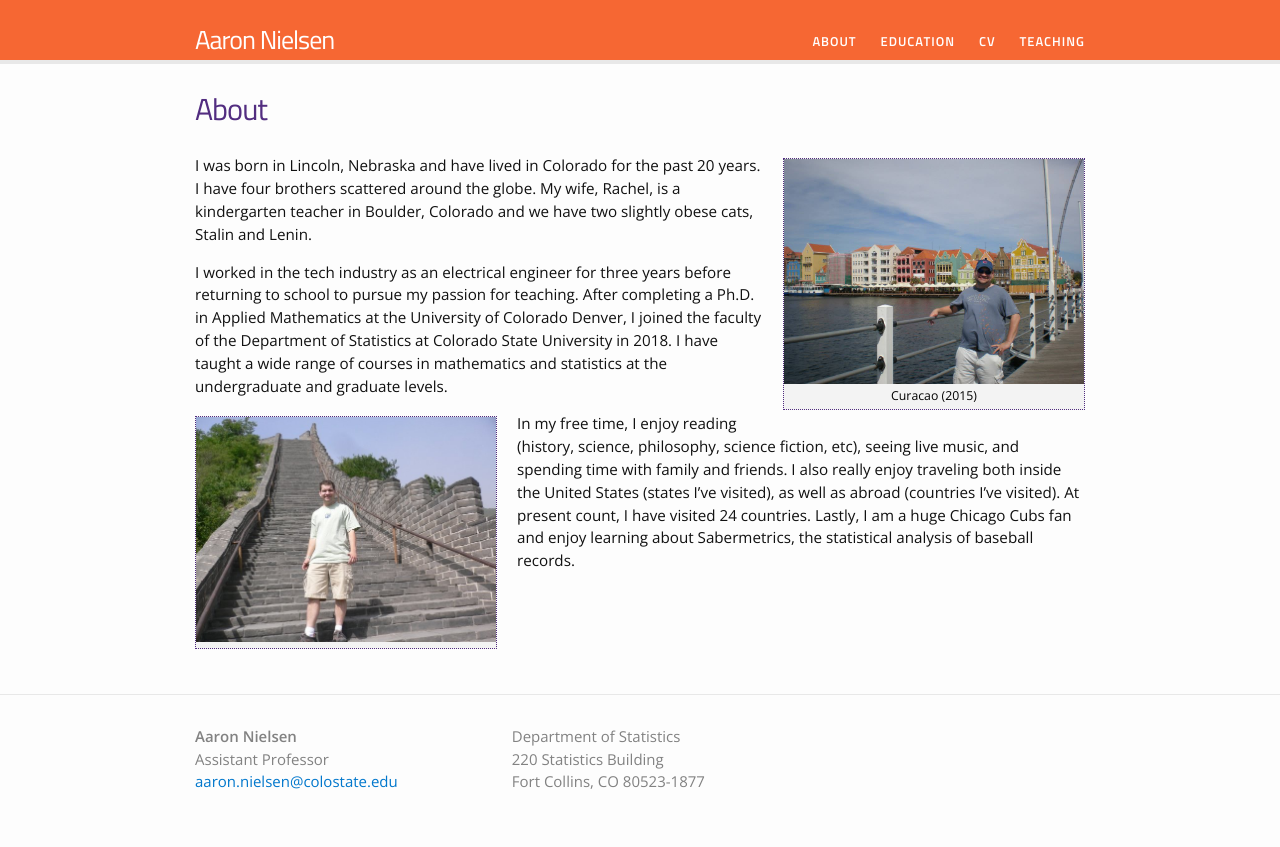
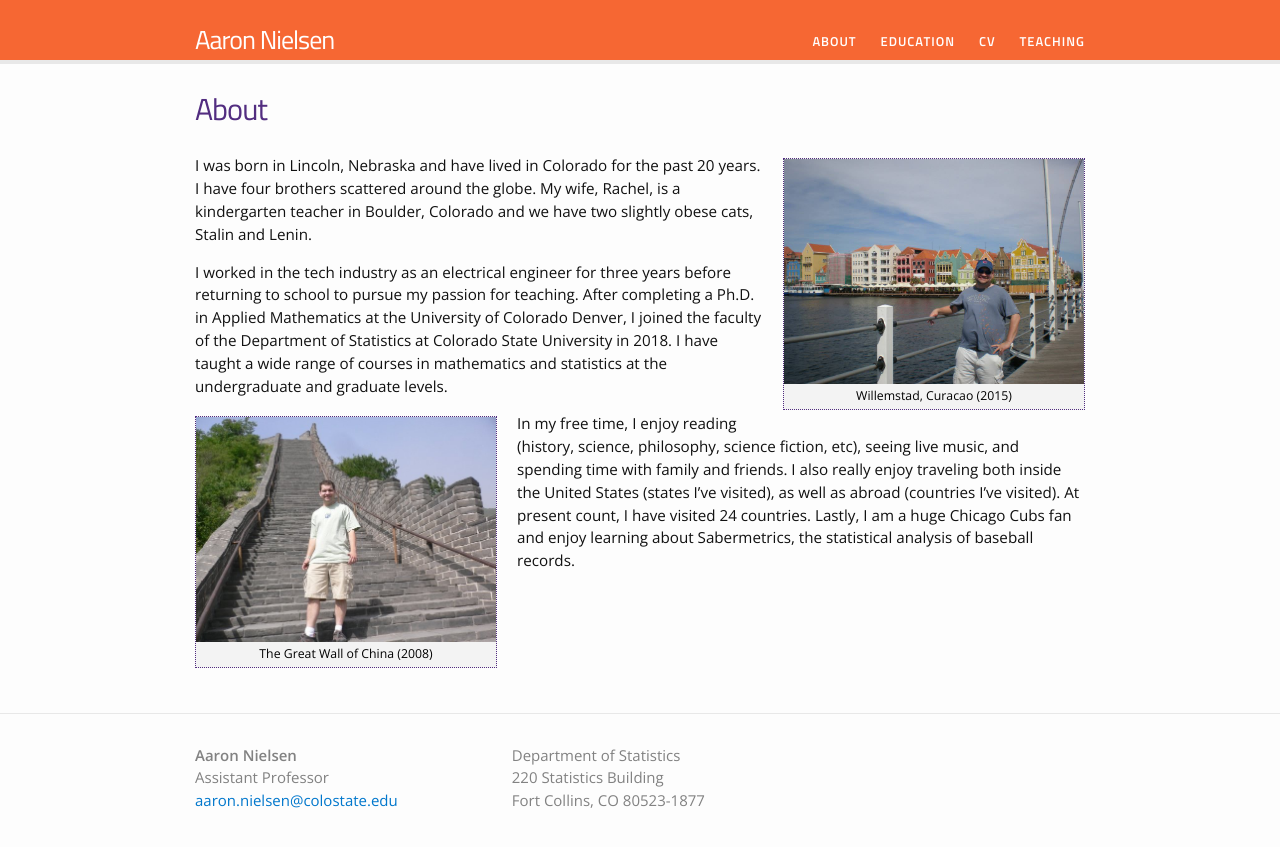
Before and after one commit to aaron-nielsen/aaron-nielsen.github.io, a Jekyll site: the page built from about.md, in a window 1280 px wide. Shown: the top 847 px of the page. Built offline with Jekyll 4.4.1, drawn with Linux system fonts in a browser that asks for light colours.

Commit message:
Update about.md

```diff
--- a/about.md
+++ b/about.md
@@ -4,13 +4,13 @@ title: About
 permalink: /about/
 ---
 
-{% include image.html url="/images/curacao.jpg" caption="Curacao (2015)" width=300 align="right" %}
+{% include image.html url="/images/curacao.jpg" caption="Willemstad, Curacao (2015)" width=300 align="right" %}
 
 I was born in Lincoln, Nebraska and have lived in Colorado for the past 20 years. I have four brothers scattered around the globe. My wife, Rachel, is a kindergarten teacher in Boulder, Colorado and we have two slightly obese cats, Stalin and Lenin.
 
 I worked in the tech industry as an electrical engineer for three years before returning to school to pursue my passion for teaching. After completing a Ph.D. in Applied Mathematics at the University of Colorado Denver, I joined the faculty of the Department of Statistics at Colorado State University in 2018. I have taught a wide range of courses in mathematics and statistics at the undergraduate and graduate levels.
 
 
-{% include image.html url="/images/greatwall.jpg" width=300 align="left" %}
+{% include image.html url="/images/greatwall.jpg" caption="The Great Wall of China (2008)" width=300 align="left" %}
 
 In my free time, I enjoy reading (history, science, philosophy, science fiction, etc), seeing live music, and spending time with family and friends. I also really enjoy traveling both inside the United States (states I've visited), as well as abroad (countries I've visited). At present count, I have visited 24 countries. Lastly, I am a huge Chicago Cubs fan and enjoy learning about Sabermetrics, the statistical analysis of baseball records.
```
